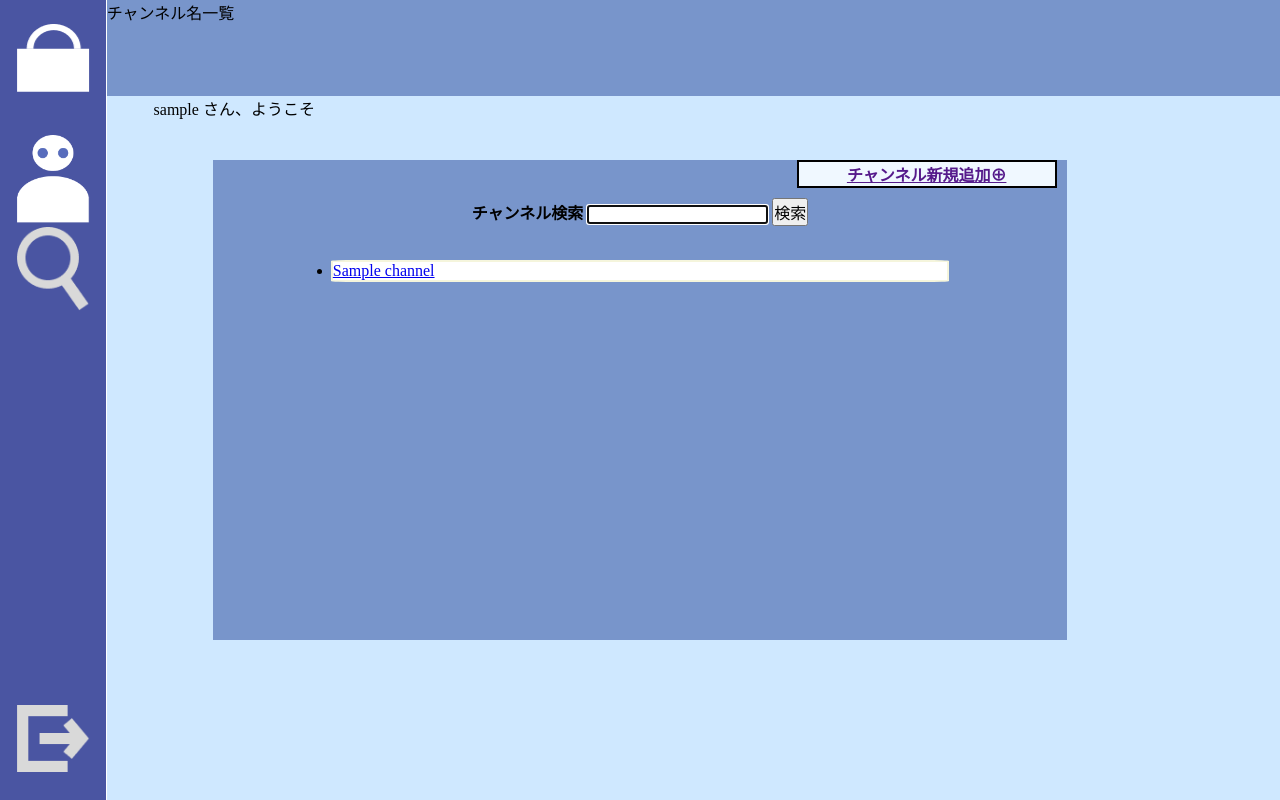
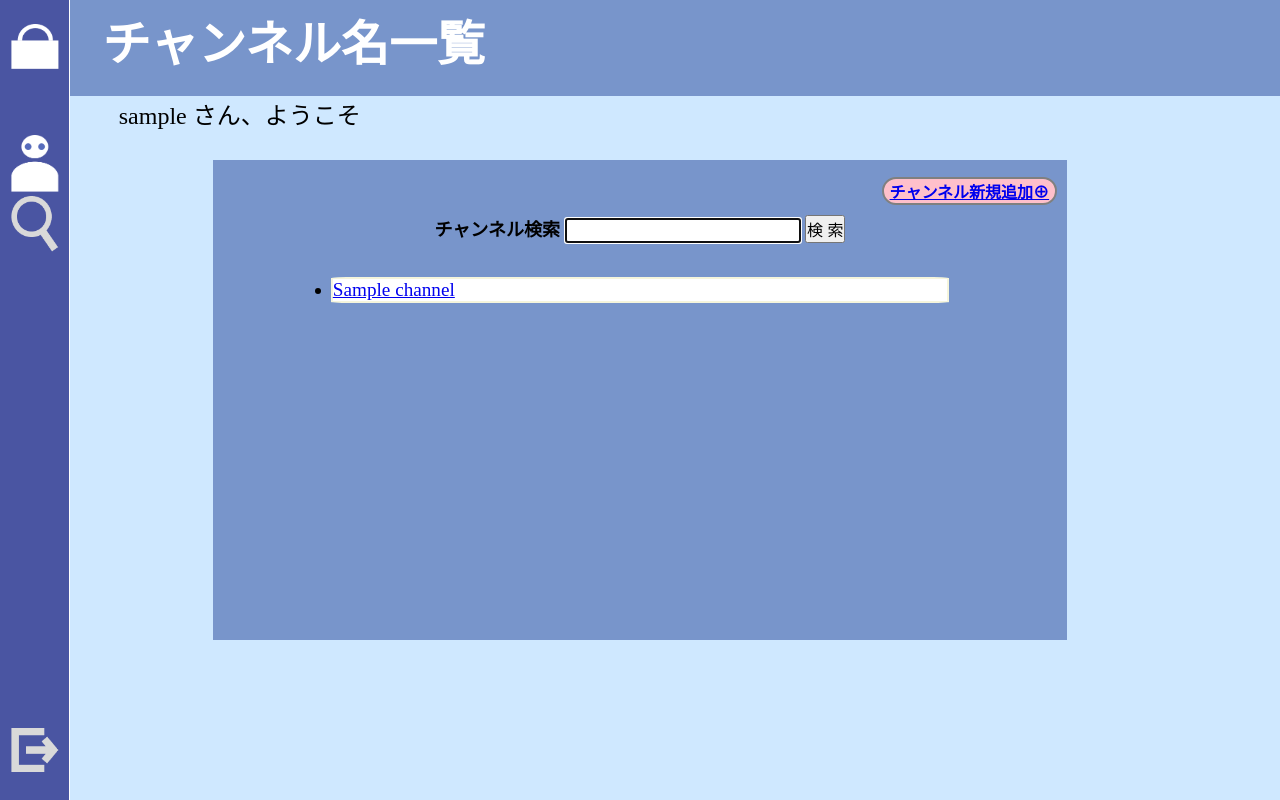
Before and after one commit to hakkson-f/chatapp, a Flask app: page / in a window 1280 px wide. Run offline with Flask 2, Linux system fonts and the light colour scheme; the visitor is signed in with stand-in values (Sample User, id 1); tables that the repository leaves empty or names only in its code hold one stand-in row (values such as "Sample post"); data that the repository does not hold is empty.

Commit message:
group-addをadd-channelに修正し、index.htmlからリンクをつなげた。index.cssも修正

```diff
--- a/chatapp-techtalk/app.py
+++ b/chatapp-techtalk/app.py
@@ -99,6 +99,18 @@ def detail():
     channel = "hoge"
     return render_template('/detail.html',channel=channel)
 
+
+#チャンネル追加ページの表示
+@app.route('/add-channel')
+def addchannel():
+    return render_template('/add-channel.html')
+
+# チャンネルの追加
+@app.route('/add-channel', methods=['POST'])
+def add_channel():
+    return render_template('/add-channel.html')
+
+
 @app.route('/test')
 def test():
     test = "hoge"
--- a/chatapp-techtalk/static/css/index.css
+++ b/chatapp-techtalk/static/css/index.css
@@ -7,7 +7,7 @@
     display: grid;
     width: 100vw;
     height: 100vh;
-    grid-template-columns: 0.5fr 0.5fr 4fr 1fr;
+    grid-template-columns: 0.33fr 0.67fr 4fr 1fr;
     grid-template-rows: 0.6fr 0.4fr 3fr 1fr;
     background-color: #CFE8FF;
 }
@@ -16,6 +16,16 @@
     grid-column: 2 / 5;
     grid-row: 1;
     background-color: #7895CB;
+    display: flex;
+    flex-direction: column;
+    justify-content: center;
+}
+
+.header-title {
+    height: 90%;
+    font-size: 3rem;
+    margin-left: 32px;
+    color: white;
 }
 
 .layout-sidebar-container {
@@ -57,6 +67,7 @@
     grid-column: 2 / 5;
     grid-row: 2;
     padding-left: 4%;
+    font-size: x-large;
 }
 
 .layout-contents-container{
@@ -67,16 +78,26 @@
 }
 
 .add-channels{
-    width: 30%;
-    background-color: aliceblue;
+    width: 20%;
+    background-color: pink;
     margin: 0 10px 10px auto;
-    border: 2px solid black;
+    border: 2px solid gray;
+    border-radius: 20px;
     text-align: center;
+    font-size: large;
+    margin-top: 2%;
 }
 
 .search-channels{
     text-align: center;
+    font-size: large;
 }
+
+.search-channels >input{
+    height:90%;
+    font-size: large;
+}
+
 
 .channels-box{
     width: 72%;
@@ -87,3 +108,7 @@
     border: 2px solid beige;
     border-radius: 4%;
 }
+
+ul > li{
+    font-size:larger;
+}
--- a/chatapp-techtalk/templates/index.html
+++ b/chatapp-techtalk/templates/index.html
@@ -9,7 +9,9 @@
 <body>
     <div class="layout-container">
         <div class="layout-header-container">
-            チャンネル名一覧
+            <h1 class="header-title">
+                チャンネル名一覧
+            </h1>
         </div>
         <div class="layout-sidebar-container">
             <div class="block-sidebar-icon">
@@ -38,15 +40,15 @@
             <div class="channels-container">
                 <div class="add-channels-box">
                     <div class="add-channels">
-                        <a href="" style="font-size: medium;"><b>チャンネル新規追加⊕</b></b>
+                        <a href="/add-channel" style="font-size: medium;"><b>チャンネル新規追加⊕</b></b>
                         </a>
                     </div>
                 </div>
-                <div class="search-channels">
+                <form class="search-channels" method="post" action="">
                     <label for="search-channels"><b>チャンネル検索</b></label>
                     <input type="text" id="search-channels" autofocus>
-                    <button type="button" style="font-size: medium;">検索</button>
-                </div>
+                    <button type="submit" style="font-size: medium;">検 索</button>
+                </form>
                 <div class="channels-box">
                     <ul class="channnel-list">
                         {% for channel in channels %}
```
Also changed, not shown: chatapp-techtalk/static/css/add-channel.css (renamed from chatapp-techtalk/static/css/group-add.css, +21 -9 lines), chatapp-techtalk/templates/add-channel.html (renamed from chatapp-techtalk/templates/group-add.html, +21 -11 lines).
